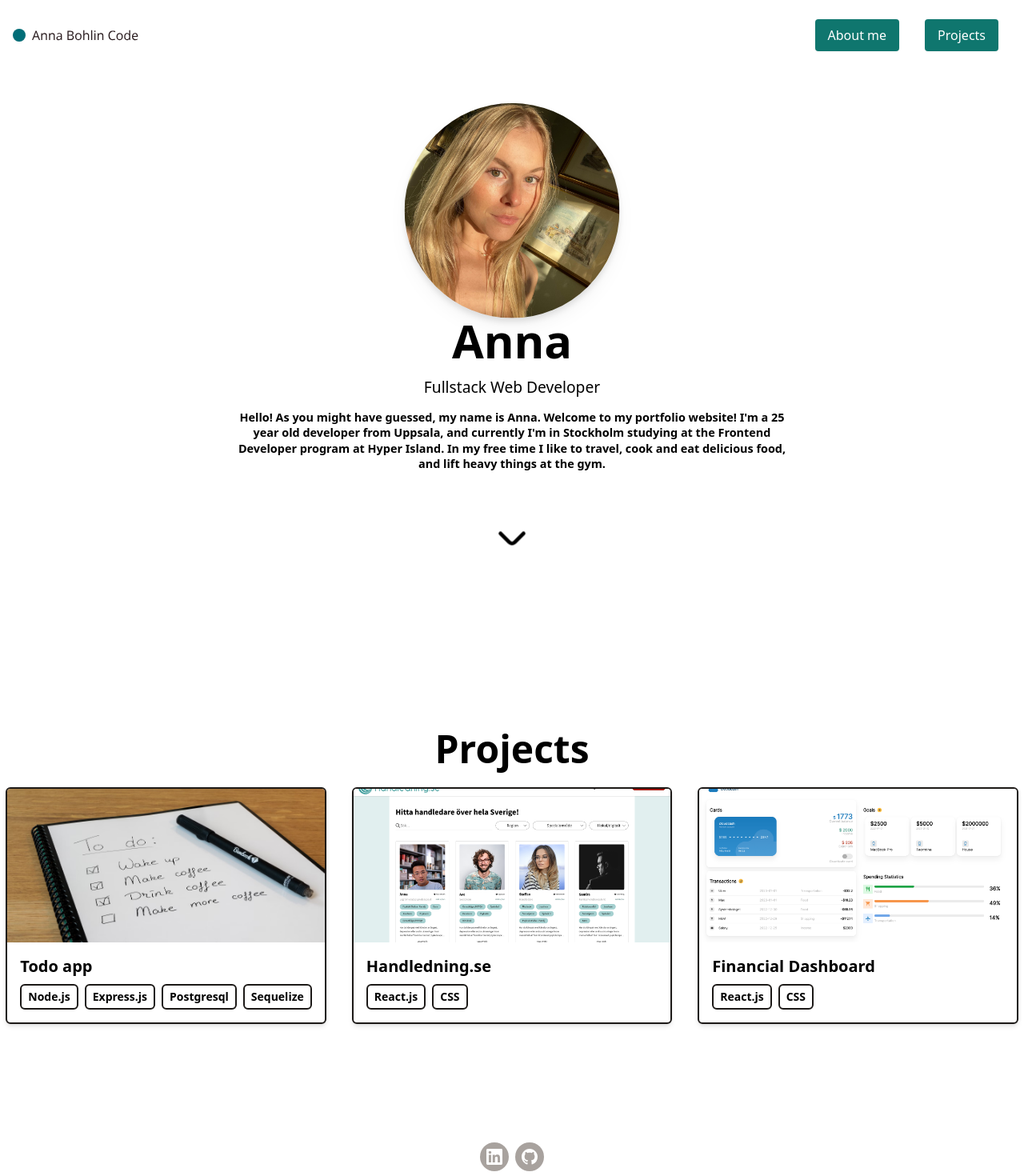
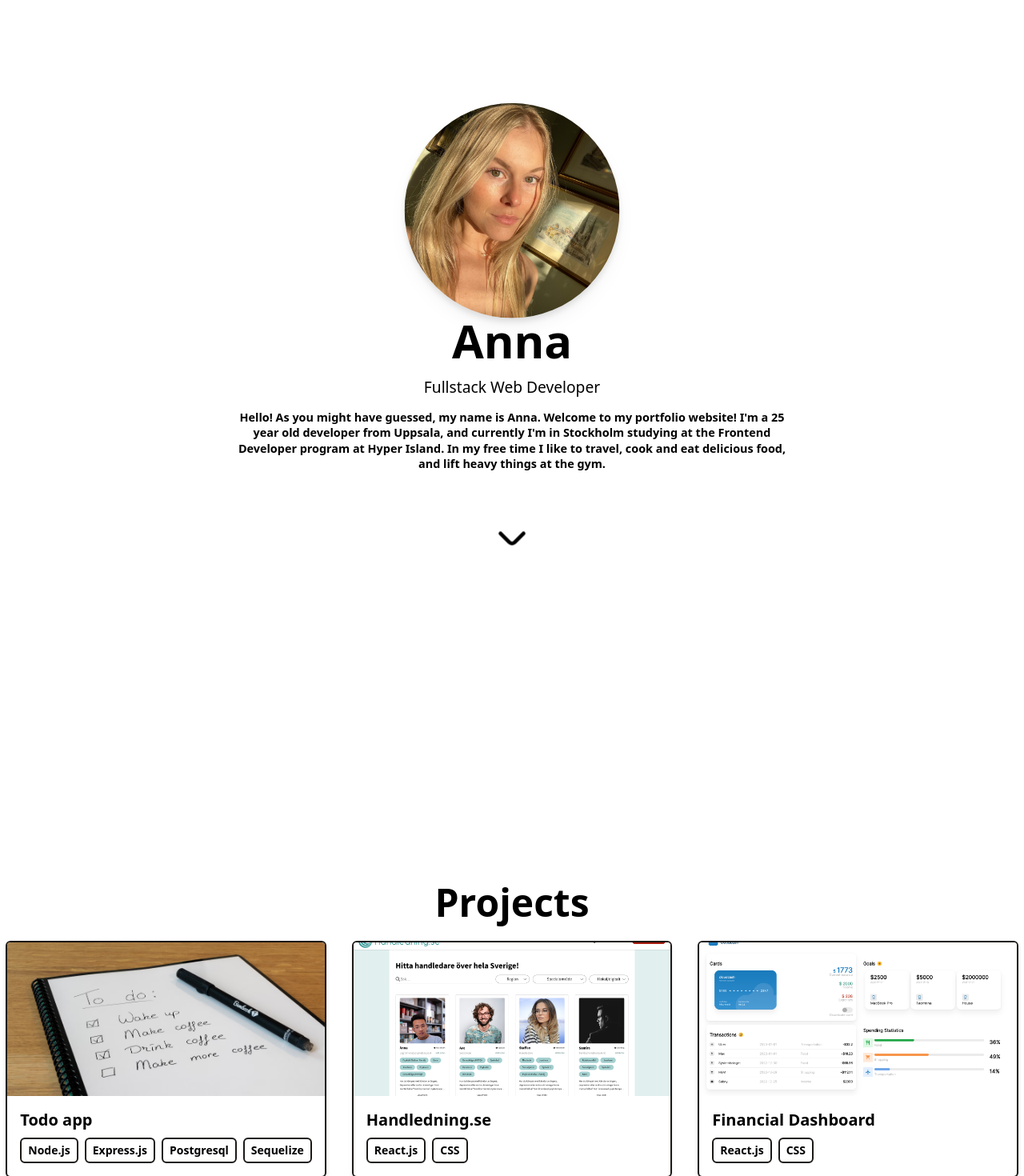
Before and after one commit to AnnaBohlin97/abcode-portfolio, a React (Vite) app: page / in a window 1280 px wide. Shown: the top 1470 px of the page at 80% size. Built offline with nearby package versions, Linux system fonts and the light colour scheme.

Commit message:
tweaked scroll position

```diff
--- a/src/components/Header.jsx
+++ b/src/components/Header.jsx
@@ -3,7 +3,7 @@ import Logo from "../assets/logo.svg"
 
 export default function Header() {
 	return (
-		<header className="flex items-center justify-between px-4 py-2 drop-shadow-sm">
+		<header className="flex items-center justify-between px-4 py-2 drop-shadow-sm opacity-0">
   <div className="flex items-center">
     <img
       src={Logo}
--- a/src/components/Intro.jsx
+++ b/src/components/Intro.jsx
@@ -22,7 +22,7 @@ export default function Intro() {
 					In my free time I like to travel, cook and eat delicious food, and lift heavy things at the gym.
         </p>
         <button className="animate-bounce w-12 mt-8 mb-16">
-          <Link to="Projects" smooth={true} duration={500}>
+          <Link to="Projects" smooth={true} duration={500} offset={-80}>
             <img src={Chevron} alt="" />
           </Link>
         </button>
--- a/src/components/Portfolio.jsx
+++ b/src/components/Portfolio.jsx
@@ -3,7 +3,7 @@ import PortfolioItem from "./PortfolioItem"
 
 export default function Portfolio() {
 	return (
-		<div name="Projects" className="flex flex-col pt-20 pb-32 items-center justify-center">
+		<div name="Projects" className="flex flex-col pt-20 pb-32 my-48 items-center justify-center">
 			<h2 className="text-3xl md:text-5xl dark:text-white mb-1 md:mb-6 font-bold">Projects</h2>
 			<div className="grid grid-cols-1 md:grid-cols-2 lg:grid-cols-3 gap-8">
 				{portfolio.map((project, index) => (
```
